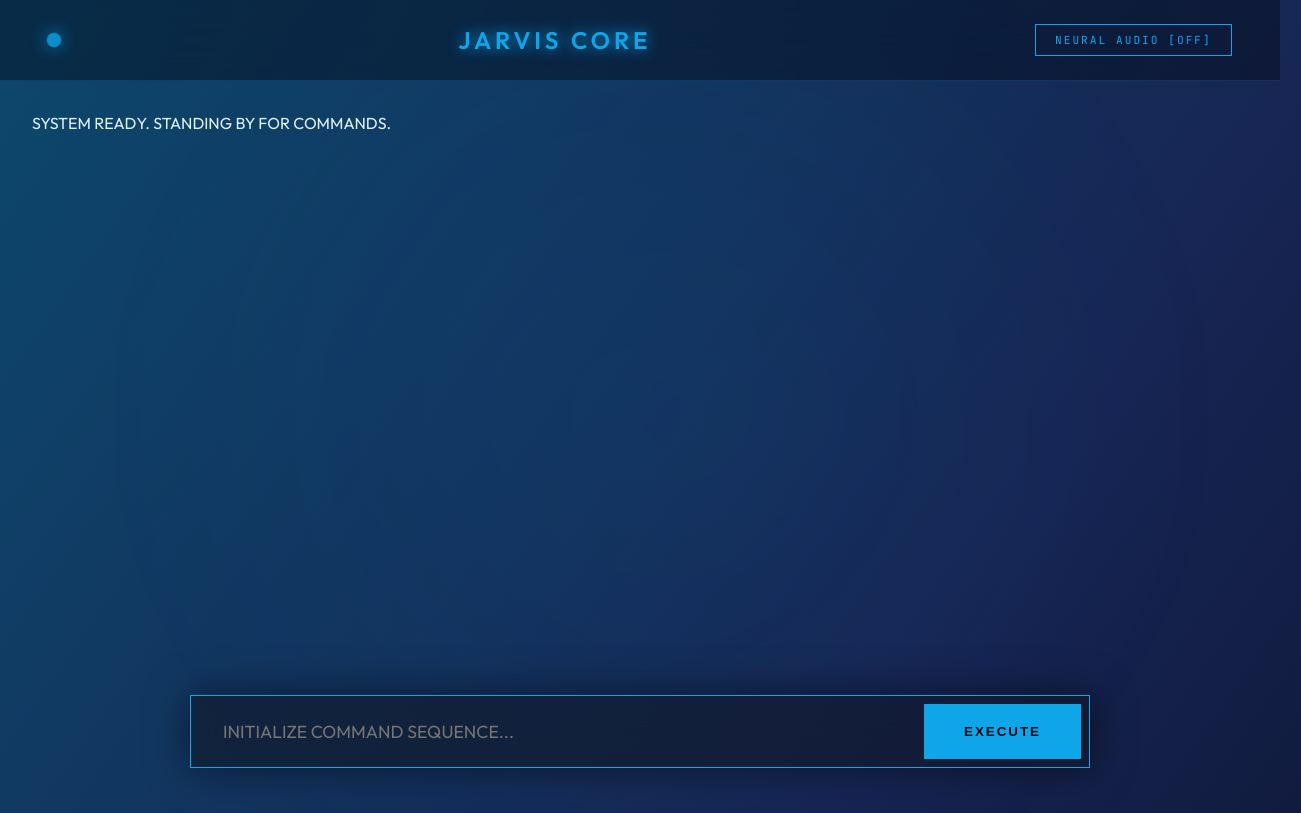
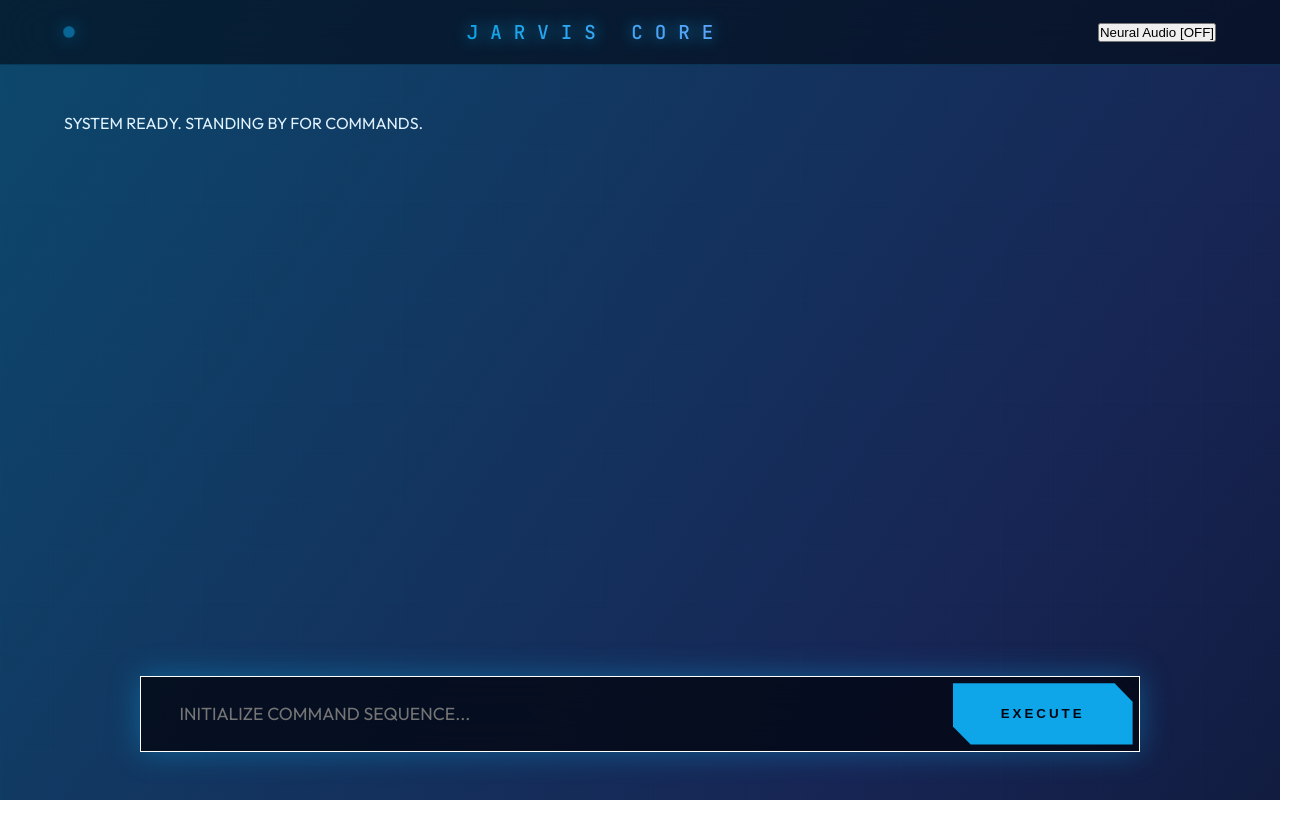
Before and after one commit to AKASH003-0/AIO-AGENT, a React (Vite) app in the folder frontend/: page / in a window 1280 px wide. Shown: the whole page, 1301 px wide, since content can reach past the window. Built offline with nearby package versions, Linux system fonts and the light colour scheme.

Commit message:
Final: Added Stark-Core V3 premium detailing and grid HUD

```diff
--- a/frontend/src/index.css
+++ b/frontend/src/index.css
@@ -4,9 +4,10 @@
   --stark-blue: #0ea5e9;
   --stark-glow: rgba(14, 165, 233, 0.4);
   --stark-bg: #030712;
-  --stark-glass: rgba(17, 24, 39, 0.45);
+  --stark-glass: rgba(17, 24, 39, 0.55);
   --stark-orange: #f97316;
   --stark-text: #e0f2fe;
+  --border-hud: 1px solid rgba(14, 165, 233, 0.2);
 }
 
 * {
@@ -15,16 +16,40 @@
   padding: 0;
 }
 
+/* Custom Cyber Scrollbar */
+::-webkit-scrollbar { width: 5px; }
+::-webkit-scrollbar-track { background: transparent; }
+::-webkit-scrollbar-thumb {
+  background: var(--stark-blue);
+  border-radius: 10px;
+  box-shadow: 0 0 10px var(--stark-blue);
+}
+
 body {
   font-family: 'Outfit', sans-serif;
   color: var(--stark-text);
   background-color: var(--stark-bg);
-  /* The Sea Wave / Flowing Wind effect */
   background: linear-gradient(125deg, #030712 0%, #030712 40%, #0c4a6e 60%, #172554 80%, #030712 100%);
   background-size: 400% 400%;
   animation: sea-flow 15s ease infinite;
   height: 100vh;
   overflow: hidden;
+  position: relative;
+}
+
+/* HUD Neural Grid Overlay */
+body::after {
+  content: "";
+  position: absolute;
+  top: 0; left: 0;
+  width: 100%; height: 100%;
+  background-image:
+    linear-gradient(rgba(14, 165, 233, 0.05) 1px, transparent 1px),
+    linear-gradient(90deg, rgba(14, 165, 233, 0.05) 1px, transparent 1px);
+  background-size: 50px 50px;
+  pointer-events: none;
+  z-index: -1;
+  opacity: 0.3;
 }
 
 @keyframes sea-flow {
@@ -33,26 +58,9 @@ body {
   100% { background-position: 0% 50%; }
 }
 
-/* Adding a second layer of "wind" mist */
-body::before {
-  content: "";
-  position: absolute;
-  top: 0; left: 0;
-  width: 100%; height: 100%;
-  background: radial-gradient(circle at 50% 50%, rgba(14, 165, 233, 0.05) 0%, transparent 70%);
-  filter: blur(80px);
-  animation: wind-drift 10s ease-in-out infinite alternate;
-  z-index: -1;
-}
-
-@keyframes wind-drift {
-  from { transform: translate(-10%, -10%); }
-  to { transform: translate(10%, 10%); }
-}
-
 .chat-container {
   width: 100%;
-  max-width: 1400px;
+  max-width: 1600px;
   margin: 0 auto;
   height: 100vh;
   display: flex;
@@ -61,139 +69,150 @@ body::before {
 }
 
 .chat-header {
-  padding: 1.5rem 3rem;
+  padding: 1.2rem 4rem;
   display: flex;
   align-items: center;
   justify-content: space-between;
-  background: rgba(3, 7, 18, 0.4);
-  backdrop-filter: blur(20px);
-  border-bottom: 1px solid rgba(14, 165, 233, 0.2);
+  background: rgba(3, 7, 18, 0.6);
+  backdrop-filter: blur(30px);
+  border-bottom: var(--border-hud);
   z-index: 100;
 }
 
 .chat-header h1 {
-  font-size: 1.5rem;
-  font-weight: 600;
-  letter-spacing: 4px;
+  font-family: 'JetBrains Mono', monospace;
+  font-size: 1.2rem;
+  font-weight: 500;
+  letter-spacing: 12px;
   text-transform: uppercase;
   color: var(--stark-blue);
-  text-shadow: 0 0 15px var(--stark-blue);
+  background: linear-gradient(to right, #0ea5e9, #60a5fa);
+  -webkit-background-clip: text;
+  -webkit-text-fill-color: transparent;
+  filter: drop-shadow(0 0 8px var(--stark-blue));
 }
 
 .status-indicator {
-  width: 12px;
-  height: 12px;
+  width: 10px;
+  height: 10px;
   background: var(--stark-blue);
   border-radius: 50%;
   box-shadow: 0 0 15px var(--stark-blue);
-  margin-right: 15px;
-  animation: reactor-pulse 2s infinite ease-in-out;
+  margin-right: 20px;
+  animation: reactor-pulse 3s infinite ease-in-out;
 }
 
 @keyframes reactor-pulse {
-  0%, 100% { transform: scale(1); opacity: 0.6; }
-  50% { transform: scale(1.4); opacity: 1; }
-}
-
-.chat-header button {
-  background: transparent;
-  border: 1px solid var(--stark-blue);
-  color: var(--stark-blue);
-  padding: 0.5rem 1.2rem;
-  font-family: 'JetBrains Mono', monospace;
-  font-size: 0.7rem;
-  text-transform: uppercase;
-  letter-spacing: 2px;
-  cursor: pointer;
-  transition: all 0.3s ease;
-}
-
-.chat-header button:hover {
-  background: var(--stark-blue);
-  color: var(--stark-bg);
-  box-shadow: 0 0 20px var(--stark-blue);
+  0%, 100% { transform: scale(1); opacity: 0.4; }
+  50% { transform: scale(1.6); opacity: 1; box-shadow: 0 0 25px var(--stark-blue); }
 }
 
 .chat-log {
   flex: 1;
   overflow-y: auto;
-  padding: 2rem 2rem 10rem 2rem;
+  padding: 3rem 4rem 12rem 4rem;
   display: flex;
   flex-direction: column;
-  gap: 2rem;
+  gap: 3rem;
+  scroll-behavior: smooth;
 }
 
 .message {
   display: flex;
-  gap: 1.5rem;
-  max-width: 85%;
-  animation: slide-in 0.4s ease-out forwards;
+  gap: 1.2rem;
+  max-width: 75%;
+  animation: hud-entry 0.5s cubic-bezier(0.16, 1, 0.3, 1) forwards;
 }
 
-@keyframes slide-in {
-  from { opacity: 0; transform: translateY(20px); }
-  to { opacity: 1; transform: translateY(0); }
+@keyframes hud-entry {
+  from { opacity: 0; transform: translateX(-10px) scale(0.98); }
+  to { opacity: 1; transform: translateX(0) scale(1); }
 }
 
 .message.user {
   align-self: flex-end;
   flex-direction: row-reverse;
+  animation: hud-entry-right 0.5s cubic-bezier(0.16, 1, 0.3, 1) forwards;
+}
+
+@keyframes hud-entry-right {
+  from { opacity: 0; transform: translateX(10px) scale(0.98); }
+  to { opacity: 1; transform: translateX(0) scale(1); }
 }
 
 .avatar {
-  width: 40px;
-  height: 40px;
-  background: rgba(14, 165, 233, 0.1);
+  width: 45px;
+  height: 45px;
+  background: transparent;
   border: 1px solid var(--stark-blue);
   display: flex;
   align-items: center;
   justify-content: center;
   font-family: 'JetBrains Mono', monospace;
-  font-size: 0.7rem;
+  font-size: 0.6rem;
+  font-weight: 600;
   color: var(--stark-blue);
-  box-shadow: 0 0 10px var(--stark-glow);
-}
-
-.message.assistant .avatar {
-  background: var(--stark-blue);
-  color: var(--stark-bg);
+  position: relative;
+  clip-path: polygon(10% 0%, 100% 0%, 100% 90%, 90% 100%, 0% 100%, 0% 10%);
 }
 
 .content {
-  padding: 1.2rem 1.8rem;
+  padding: 1.5rem 2rem;
   background: var(--stark-glass);
-  border: 1px solid rgba(14, 165, 233, 0.1);
-  border-left: 4px solid var(--stark-blue);
-  backdrop-filter: blur(12px);
+  border: var(--border-hud);
+  backdrop-filter: blur(15px);
   color: #fff;
+  font-size: 1.05rem;
   font-weight: 300;
-  line-height: 1.7;
+  line-height: 1.8;
+  position: relative;
 }
 
+/* Technical Brackets (Corner Markers) */
+.content::before, .content::after {
+  content: "";
+  position: absolute;
+  width: 10px;
+  height: 10px;
+  border: 1px solid var(--stark-blue);
+  opacity: 0.5;
+}
+
+.content::before { top: -2px; left: -2px; border-right: none; border-bottom: none; }
+.content::after { bottom: -2px; right: -2px; border-left: none; border-top: none; }
+
 .message.user .content {
-  border: 1px solid rgba(249, 115, 22, 0.2);
-  border-right: 4px solid var(--stark-orange);
-  border-left: none;
+  border-color: rgba(249, 115, 22, 0.3);
   background: rgba(249, 115, 22, 0.05);
+}
+
+.message.user .content::before, .message.user .content::after {
+  border-color: var(--stark-orange);
 }
 
 .chat-input-area {
   position: fixed;
-  bottom: 2rem;
+  bottom: 3rem;
   left: 50%;
   transform: translateX(-50%);
   width: 90%;
-  max-width: 900px;
+  max-width: 1000px;
   z-index: 100;
 }
 
 .input-wrapper {
   display: flex;
-  background: rgba(17, 24, 39, 0.6);
+  background: rgba(3, 7, 18, 0.8);
   border: 1px solid var(--stark-blue);
-  padding: 0.5rem;
-  backdrop-filter: blur(25px);
-  box-shadow: 0 0 40px rgba(0,0,0,0.5);
+  padding: 0.4rem;
+  backdrop-filter: blur(40px);
+  box-shadow: 0 10px 50px rgba(0,0,0,0.8);
+  transition: all 0.3s;
+}
+
+.input-wrapper:focus-within {
+  box-shadow: 0 0 30px var(--stark-glow);
+  border-color: #fff;
 }
 
 .input-wrapper input {
@@ -201,7 +220,7 @@ body::before {
   background: transparent;
   border: none;
   color: #fff;
-  padding: 1rem 1.5rem;
+  padding: 1.2rem 2rem;
   font-family: 'Outfit', sans-serif;
   font-size: 1.1rem;
   outline: none;
@@ -211,43 +230,25 @@ body::before {
   background: var(--stark-blue);
   color: var(--stark-bg);
   border: none;
-  padding: 0 2.5rem;
+  padding: 0 3rem;
   font-weight: 600;
   text-transform: uppercase;
-  letter-spacing: 2px;
+  letter-spacing: 3px;
   cursor: pointer;
-  transition: all 0.2s;
+  clip-path: polygon(0% 0%, 90% 0%, 100% 30%, 100% 100%, 10% 100%, 0% 70%);
 }
 
 .input-wrapper button:hover:not(:disabled) {
   background: #fff;
-  box-shadow: 0 0 20px #fff;
+  transform: translateY(-2px);
 }
 
 .blinking-cursor {
   display: inline-block;
-  width: 8px;
+  width: 2px;
   height: 1.2em;
   background: var(--stark-blue);
+  box-shadow: 0 0 10px var(--stark-blue);
   margin-left: 4px;
-  animation: blink 0.8s infinite;
+  vertical-align: middle;
 }
-
-@keyframes blink {
-  0%, 100% { opacity: 1; }
-  50% { opacity: 0; }
-}
-
-.message.assistant.thinking .content {
-  border: none;
-  background: transparent;
-  color: var(--stark-blue);
-  font-family: 'JetBrains Mono', monospace;
-  font-size: 0.8rem;
-  animation: thinking-glow 1.5s infinite;
-}
-
-@keyframes thinking-glow {
-  0%, 100% { opacity: 0.4; }
-  50% { opacity: 1; }
-}
```
